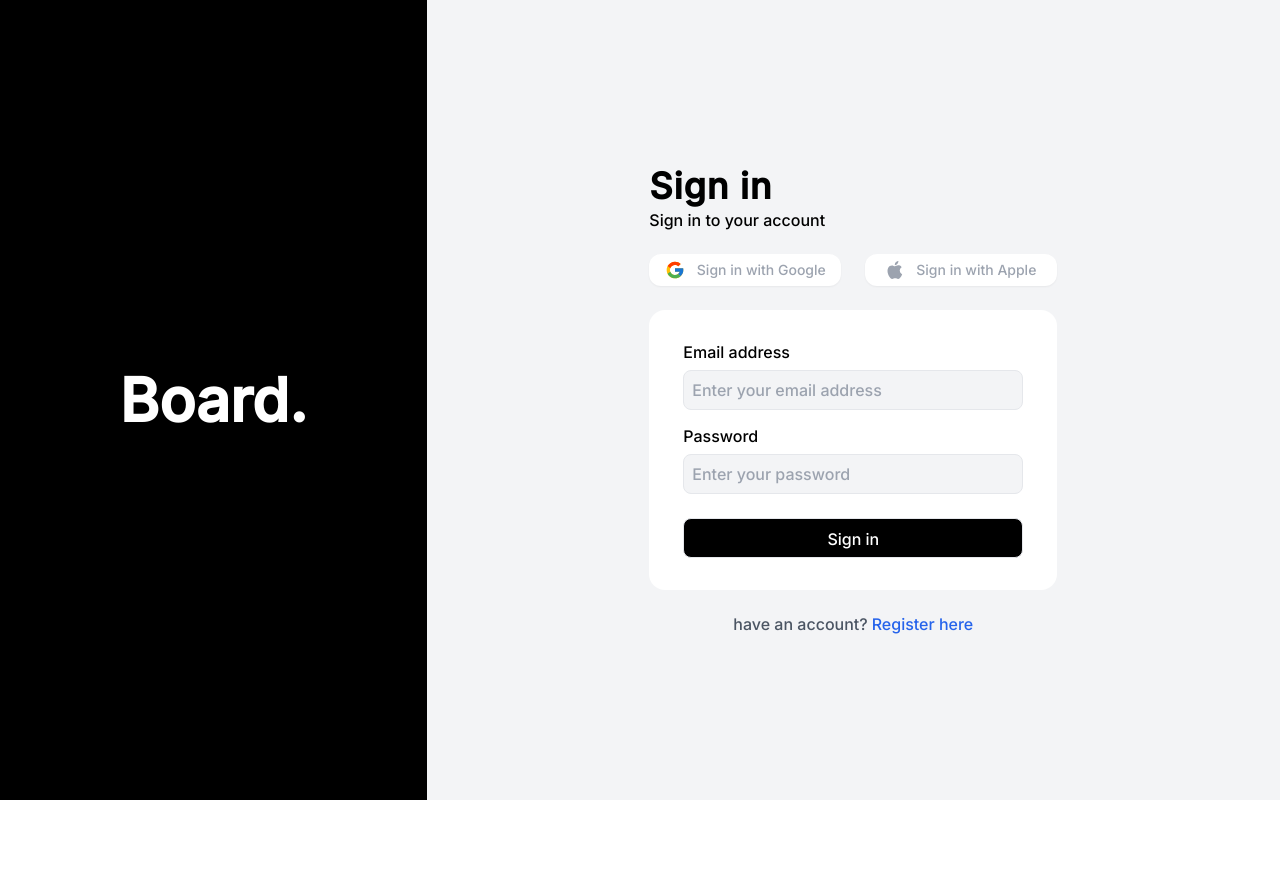
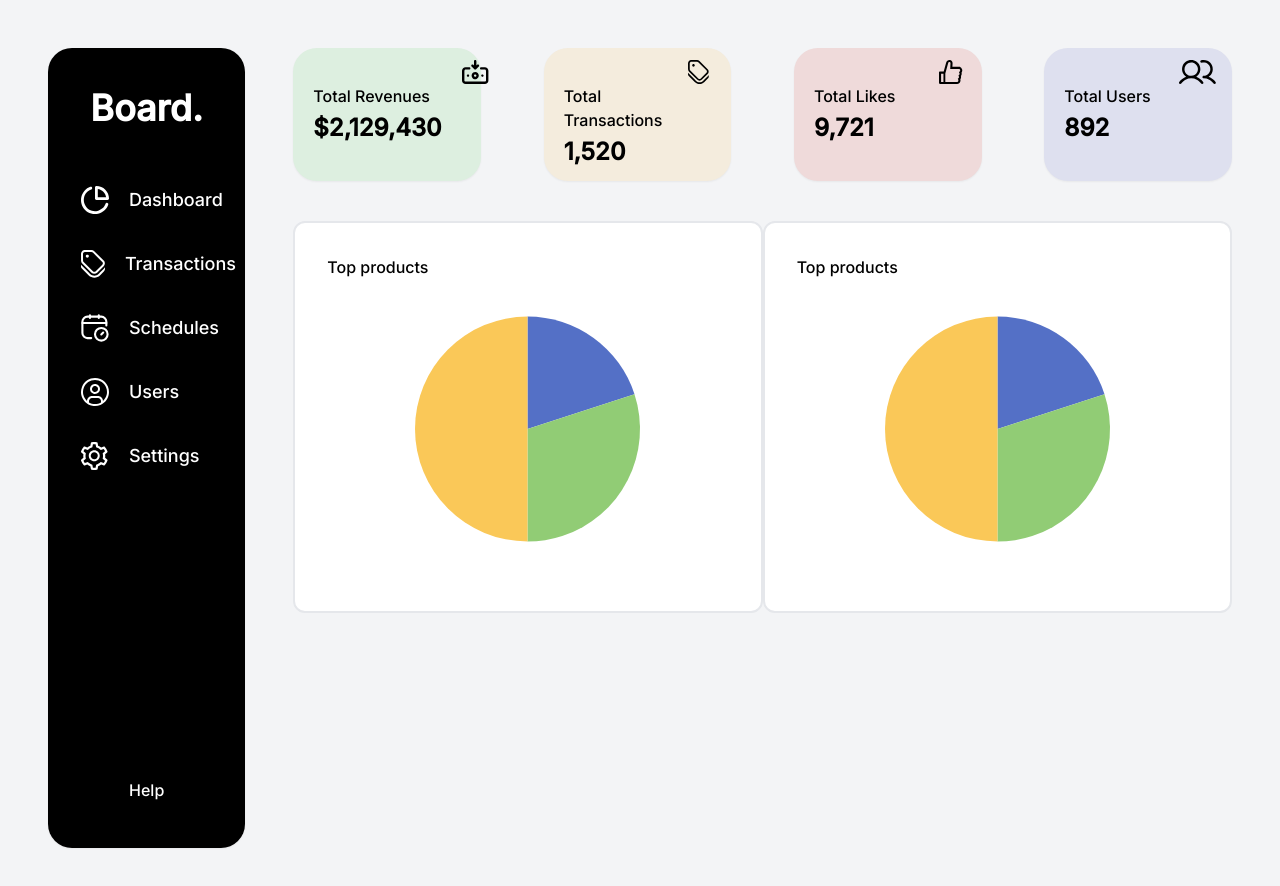
Before and after one commit to Prathmesh410/Task-listed, a React (Create React App) app in the folder frontend/: page / in a window 1280 px wide. Shown: the top 886 px of the page. Before the commit the page ends 800 px from the top, so only its background shows below. Built offline with nearby package versions, Linux system fonts and the light colour scheme.

Commit message:
Home Page changes

```diff
--- a/frontend/src/App.js
+++ b/frontend/src/App.js
@@ -8,9 +8,10 @@ function App() {
   return (
     <BrowserRouter>
     <div className="App">
+
      <Routes>
-      <Route path="/" element={<SigninPage/>}/>
-      <Route path='/home' element={<HomePage/>}/>
+      <Route path="/signin" element={<SigninPage/>}/>
+      <Route path='/' element={<HomePage/>}/>
      </Routes>
     </div>
     </BrowserRouter>
--- a/frontend/src/components/HomePage/Dashboard/InfoCard.js
+++ b/frontend/src/components/HomePage/Dashboard/InfoCard.js
@@ -1,9 +1,9 @@
 import React from 'react'
 function InfoCard({color,title,value,icon}) {
   return (
-    <div className='h-full w-1/5 rounded-3xl border-2 flex justify-between align-top' style={{background:color}} >
+    <div className='h-full w-1/5 rounded-3xl  flex justify-between align-top shadow-sm' style={{background:color}} >
         <div className='p-5'>
-      <p className='pt-4 font-normal  leading-6'>{title}</p>
+      <p className='pt-4 font-normal  leading-6 pb-1'>{title}</p>
       <p className='font-bold text-2xl leading-8'>{value}</p>
         </div>
       <img src={icon} alt="icon img"  className='mr-4 h-6 mt-3'/>
--- a/frontend/src/components/HomePage/Dashboard/InfoCardWrapper.js
+++ b/frontend/src/components/HomePage/Dashboard/InfoCardWrapper.js
@@ -6,7 +6,7 @@ import Infocard3 from "../Icons/Infocard3.svg"
 import Infocard4 from "../Icons/Infocard4.svg"
 function InfoCardWrapper() {
   return (
-    <div className='border-2 h-1/6 flex justify-between'>
+    <div className=' h-1/6 flex justify-between'>
       <InfoCard color= "#DDEFE0" title="Total Revenues" icon ={Infocard1} value="$2,129,430"/>
       <InfoCard color= "#F4ECDD" title="Total Transactions" icon ={Infocard2} value="1,520"/>
       <InfoCard color= "#EFDADA" title="Total Likes" icon ={Infocard3} value="9,721"/>
--- a/frontend/src/components/HomePage/Sidebar/Sidebar.js
+++ b/frontend/src/components/HomePage/Sidebar/Sidebar.js
@@ -7,7 +7,7 @@ import Icon4 from "./SidebarIcons/SidebarIcon4.svg"
 import Icon5 from "./SidebarIcons/SidebarIcon5.svg"
 function Sidebar() {
   return (
-    <div className='h-screen bg-black text-white w-2/12 rounded-3xl flex flex-col items-center' >
+    <div className='h-screen bg-black text-white w-2/12 rounded-3xl flex flex-col items-center shadow-sm' >
       <h3 className='text-4xl font-bold leading-10 my-10 '>Board.</h3>
       <SidebarItem title="Dashboard" icon={Icon1}/>
       <SidebarItem title="Transactions" icon={Icon2}/>
--- a/frontend/src/components/HomePage/Sidebar/SidebarItem.js
+++ b/frontend/src/components/HomePage/Sidebar/SidebarItem.js
@@ -1,9 +1,9 @@
 import React from 'react'
 function SidebarItem({icon,title}) {
   return (
-    <div className='w-8/12 h-6 flex items-center text-white  my-5'>
+    <div className='w-8/12 h-6 flex items-center text-white  my-5 cursor-pointer hover:font-semibold '>
       <img src={icon} alt="icon img" className='mr-5 w-7 h-7'/>
-      <p className='text-xl leading-normal md:leading-6 hover:font-semibold '>{title}</p>
+      <p className='text-lg leading-normal md:leading-6 '>{title}</p>
     </div>
   )
 }
--- a/frontend/src/components/SigninPage/Signin.js
+++ b/frontend/src/components/SigninPage/Signin.js
@@ -1,24 +1,27 @@
-import React, { useEffect, useState } from "react";
+import React, { useEffect, useMemo, useState } from "react";
 import { auth, provider } from "../firebase";
 import { signInWithPopup } from "firebase/auth";
 import { FcGoogle } from "react-icons/fc";
 import { GrApple } from "react-icons/gr";
 import SigninForm from "./SigninForm";
+import { useNavigate } from 'react-router-dom';
+import { toast, ToastContainer } from 'react-toastify';
 function Signin() {
   const [user, setUser] = useState("");
   const [register,setRegister] = useState(false);
+  const navigate = useNavigate();
 
 
   useEffect(() => {
-    setUser(localStorage.getItem("email"));
-  }, []);
+    {user !== null? navigate('/') : navigate('/signin')}
+  }, [user]);
 
-
+  useMemo(() => setUser(localStorage.getItem("email"))
+  , [])
   const handleClick = () => {
     signInWithPopup(auth, provider).then((data) => {
       setUser(data.user.email);
       localStorage.setItem("email", data.user.email);
-      console.log(user);
     });
   };
   const handleResister = (e) =>{
@@ -54,7 +57,7 @@ function Signin() {
          font-normal text-sm">Sign in with Apple</p>
         </div>
       </div>
-        <SigninForm register = {register} setRegister = {setRegister}/>
+        <SigninForm register = {register} setRegister = {setRegister} setUser = {setUser}/>
         <div className='flex mt-6 item-center justify-center' >
           <p className="font-small text-base leading-5 font-light text-gray-600" > have an account?</p>
           <p className="font-small text-base leading-5 font-light text-blue-600 ml-1 cursor-pointer" onClick={handleResister}>Register here</p>
--- a/frontend/src/components/SigninPage/SigninForm.js
+++ b/frontend/src/components/SigninPage/SigninForm.js
@@ -1,17 +1,16 @@
 import { createUserWithEmailAndPassword, signInWithEmailAndPassword } from 'firebase/auth'
 import React, { useState } from 'react'
 import { auth } from '../firebase'
-import { useNavigate } from 'react-router-dom';
 import { toast, ToastContainer } from 'react-toastify';
 import 'react-toastify/dist/ReactToastify.css';
 
 
 
-function SigninForm({register,setRegister}) {
+function SigninForm({register,setRegister,setUser}) {
   const [email,setEmail] = useState("");
   const [password,setPassword] = useState("");
   const [secondPassword,setSecondPassword] = useState("");
-  const navigate = useNavigate();
+
 
 
   const ReEnterPassword = () => {
@@ -29,12 +28,10 @@ function SigninForm({register,setRegister}) {
 
   const handleSubmit = (e) => {
     e.preventDefault();
-    if(password !== secondPassword) return toast("password don't match")
     if(register){
-
+      if(password !== secondPassword) return toast("password don't match")
       createUserWithEmailAndPassword(auth,email,password)
       .then((data) =>{
-        console.log(data);
         toast('Sign-up successful!');
         setRegister(false)
       }).catch((error)=>{
@@ -46,7 +43,8 @@ function SigninForm({register,setRegister}) {
 
       signInWithEmailAndPassword(auth, email,password).then((data) => {
         toast("Sign-in successful!")
-        navigate('/home');
+
+        setUser(data.user.email);
       })
       .catch((error) => {
         toast.success(error?.code);
```
